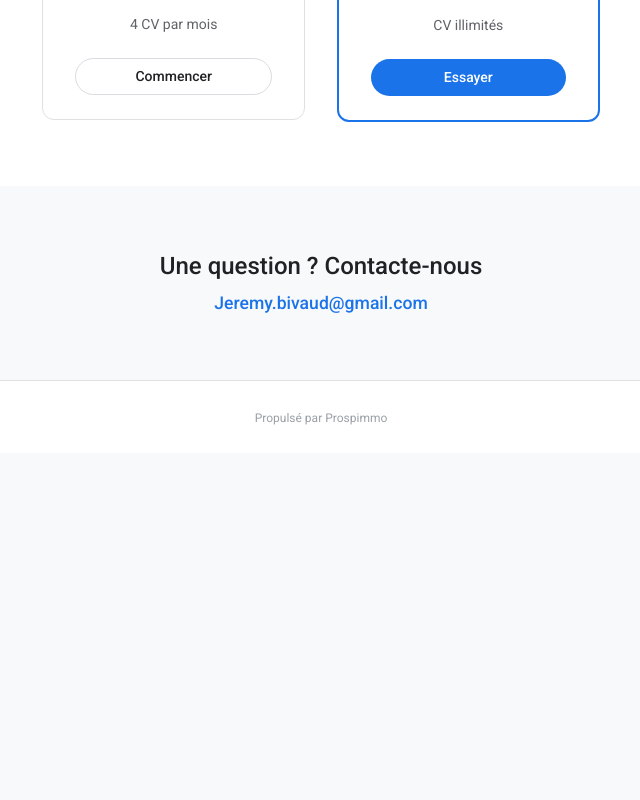
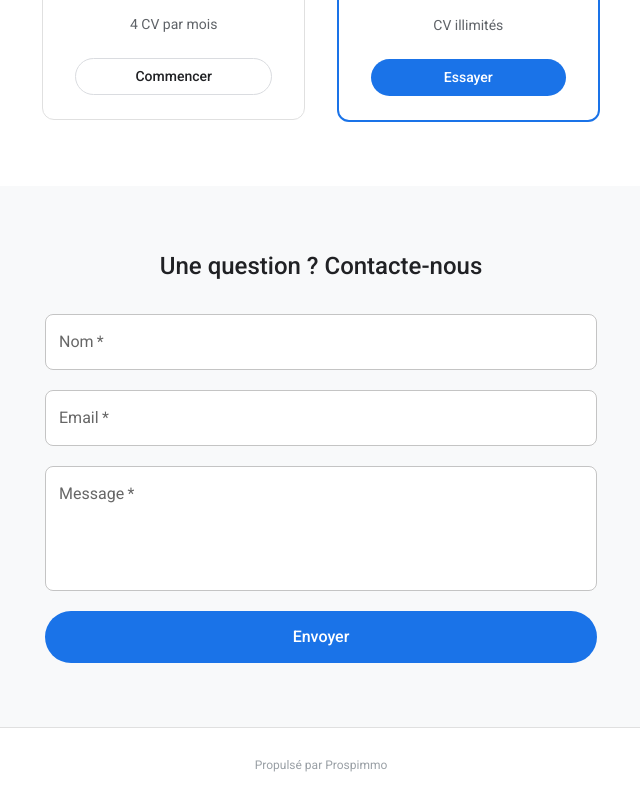
Before and after one commit to jeremybiv/ats-cv-optimizer, a Next.js app: page / in a window 1280 px wide. Shown: the part 1219-2019 px from the top of the page, without its empty margins (319-959 px from the left). Before the commit the page ends 1672 px from the top, so only its background shows below. Built offline with nearby package versions, Linux system fonts and the light colour scheme; a web font is replaced by a local one.

Commit message:
feat: contact form with API

```diff
--- /dev/null
+++ b/pages/api/contact.js
@@ -0,0 +1,41 @@
+import { createContactMessage, initDB } from '../../src/lib/db';
+
+export default async function handler(req, res) {
+  if (req.method !== 'POST') {
+    return res.status(405).json({ success: false, error: 'Méthode non autorisée' });
+  }
+
+  const { name, email, message } = req.body || {};
+
+  // Validation
+  const errors = [];
+  if (!name || typeof name !== 'string' || name.trim().length < 2) {
+    errors.push('Le nom doit contenir au moins 2 caractères.');
+  }
+  if (!email || typeof email !== 'string' || !/^[^\s@]+@[^\s@]+\.[^\s@]+$/.test(email.trim())) {
+    errors.push('Email invalide.');
+  }
+  if (!message || typeof message !== 'string' || message.trim().length < 10) {
+    errors.push('Le message doit contenir au moins 10 caractères.');
+  }
+
+  if (errors.length > 0) {
+    return res.status(400).json({ success: false, errors });
+  }
+
+  try {
+    // Try to initialize DB (idempotent)
+    await initDB();
+    // Store the message
+    await createContactMessage({
+      name: name.trim(),
+      email: email.trim(),
+      message: message.trim(),
+    });
+    return res.status(200).json({ success: true });
+  } catch (dbError) {
+    console.error('[Contact API] DB error:', dbError.message);
+    // Even if DB fails, return success to the user (graceful degradation)
+    return res.status(200).json({ success: true });
+  }
+}
--- a/pages/index.js
+++ b/pages/index.js
@@ -1,4 +1,5 @@
-import { Container, Box, Typography, Button, Card, CardContent, Grid, Link as MuiLink } from '@mui/material';
+import { useState } from 'react';
+import { Container, Box, Typography, Button, Card, CardContent, Grid, TextField, CircularProgress, Alert } from '@mui/material';
 import AutoAwesomeIcon from '@mui/icons-material/AutoAwesome';
 import Link from 'next/link';
 
@@ -43,6 +44,46 @@ const pricingPlans = [
 ];
 
 export default function LandingPage() {
+  const [form, setForm] = useState({ name: '', email: '', message: '' });
+  const [submitting, setSubmitting] = useState(false);
+  const [sent, setSent] = useState(false);
+  const [error, setError] = useState('');
+
+  const handleChange = (field) => (e) => {
+    setForm((prev) => ({ ...prev, [field]: e.target.value }));
+  };
+
+  const handleSubmit = async (e) => {
+    e.preventDefault();
+    setError('');
+    setSent(false);
+
+    if (!form.name.trim() || !form.email.trim() || !form.message.trim()) {
+      setError('Tous les champs sont obligatoires.');
+      return;
+    }
+
+    setSubmitting(true);
+    try {
+      const res = await fetch('/api/contact', {
+        method: 'POST',
+        headers: { 'Content-Type': 'application/json' },
+        body: JSON.stringify(form),
+      });
+      const data = await res.json();
+      if (data.success) {
+        setSent(true);
+        setForm({ name: '', email: '', message: '' });
+      } else {
+        setError(data.errors ? data.errors.join(' ') : 'Une erreur est survenue.');
+      }
+    } catch {
+      setError('Erreur réseau. Veuillez réessayer.');
+    } finally {
+      setSubmitting(false);
+    }
+  };
+
   return (
     <Box sx={{ minHeight: '100vh', bgcolor: '#f8f9fa' }}>
       {/* Header */}
@@ -157,14 +198,114 @@ export default function LandingPage() {
       </Box>
 
       {/* Contact */}
-      <Box sx={{ py: { xs: 6, md: 8 }, textAlign: 'center' }}>
+      <Box sx={{ py: { xs: 6, md: 8 } }}>
         <Container maxWidth="sm">
-          <Typography variant="h5" sx={{ fontWeight: 500, color: '#202124', mb: 1 }}>
+          <Typography variant="h5" sx={{ fontWeight: 500, color: '#202124', textAlign: 'center', mb: 4 }}>
             Une question ? Contacte-nous
           </Typography>
-          <MuiLink href="mailto:Jeremy.bivaud@gmail.com" underline="hover" sx={{ color: '#1a73e8', fontSize: '1.1rem', fontWeight: 500 }}>
-            Jeremy.bivaud@gmail.com
-          </MuiLink>
+
+          {sent && (
+            <Alert severity="success" sx={{ mb: 3, borderRadius: 2 }}>
+              Message envoyé !
+            </Alert>
+          )}
+
+          {error && (
+            <Alert severity="error" sx={{ mb: 3, borderRadius: 2 }}>
+              {error}
+            </Alert>
+          )}
+
+          <Box
+            component="form"
+            onSubmit={handleSubmit}
+            sx={{ display: 'flex', flexDirection: 'column', gap: 2.5 }}
+          >
+            <TextField
+              label="Nom"
+              variant="outlined"
+              fullWidth
+              value={form.name}
+              onChange={handleChange('name')}
+              required
+              disabled={submitting}
+              sx={{
+                '& .MuiOutlinedInput-root': {
+                  borderRadius: 2,
+                  bgcolor: '#fff',
+                  '&.Mui-focused .MuiOutlinedInput-notchedOutline': {
+                    borderColor: '#1a73e8',
+                  },
+                },
+                '& .MuiInputLabel-root.Mui-focused': {
+                  color: '#1a73e8',
+                },
+              }}
+            />
+            <TextField
+              label="Email"
+              type="email"
+              variant="outlined"
+              fullWidth
+              value={form.email}
+              onChange={handleChange('email')}
+              required
+              disabled={submitting}
+              sx={{
+                '& .MuiOutlinedInput-root': {
+                  borderRadius: 2,
+                  bgcolor: '#fff',
+                  '&.Mui-focused .MuiOutlinedInput-notchedOutline': {
+                    borderColor: '#1a73e8',
+                  },
+                },
+                '& .MuiInputLabel-root.Mui-focused': {
+                  color: '#1a73e8',
+                },
+              }}
+            />
+            <TextField
+              label="Message"
+              variant="outlined"
+              fullWidth
+              multiline
+              rows={4}
+              value={form.message}
+              onChange={handleChange('message')}
+              required
+              disabled={submitting}
+              sx={{
+                '& .MuiOutlinedInput-root': {
+                  borderRadius: 2,
+                  bgcolor: '#fff',
+                  '&.Mui-focused .MuiOutlinedInput-notchedOutline': {
+                    borderColor: '#1a73e8',
+                  },
+                },
+                '& .MuiInputLabel-root.Mui-focused': {
+                  color: '#1a73e8',
+                },
+              }}
+            />
+            <Button
+              type="submit"
+              variant="contained"
+              fullWidth
+              disabled={submitting}
+              sx={{
+                borderRadius: '28px',
+                textTransform: 'none',
+                py: 1.5,
+                bgcolor: '#1a73e8',
+                fontSize: '1rem',
+                fontWeight: 500,
+                '&:hover': { bgcolor: '#1557b0' },
+                '&.Mui-disabled': { bgcolor: '#93c4f5' },
+              }}
+            >
+              {submitting ? <CircularProgress size={22} sx={{ color: '#fff' }} /> : 'Envoyer'}
+            </Button>
+          </Box>
         </Container>
       </Box>
 
--- a/src/lib/db.js
+++ b/src/lib/db.js
@@ -22,6 +22,13 @@ export async function initDB() {
       html TEXT NOT NULL,
       email VARCHAR(255),
       name VARCHAR(255),
+      created_at TIMESTAMP DEFAULT NOW()
+    )`;
+    await sql`CREATE TABLE IF NOT EXISTS contact_messages (
+      id SERIAL PRIMARY KEY,
+      name VARCHAR(255) NOT NULL,
+      email VARCHAR(255) NOT NULL,
+      message TEXT NOT NULL,
       created_at TIMESTAMP DEFAULT NOW()
     )`;
     return true;
@@ -72,3 +79,17 @@ export async function getSharedCV(id) {
     return null;
   }
 }
+
+export async function createContactMessage({ name, email, message }) {
+  try {
+    const { rows } = await sql`
+      INSERT INTO contact_messages (name, email, message)
+      VALUES (${name}, ${email}, ${message})
+      RETURNING id, created_at
+    `;
+    return rows[0];
+  } catch (e) {
+    console.error('[DB] createContactMessage error:', e.message);
+    throw e;
+  }
+}
```
